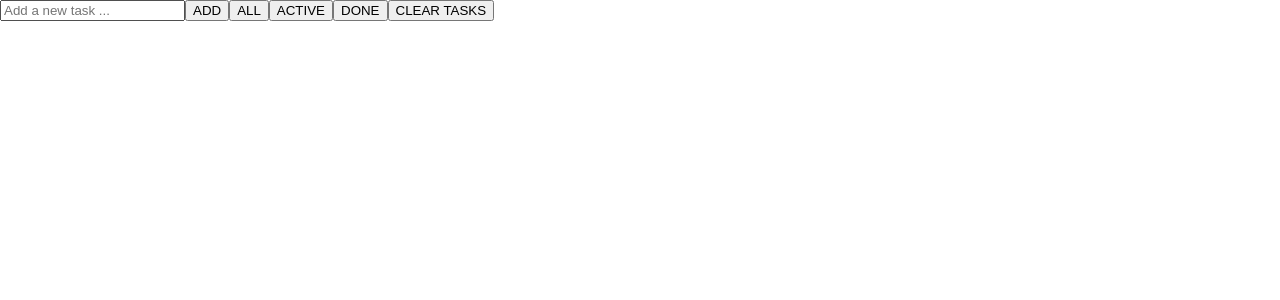
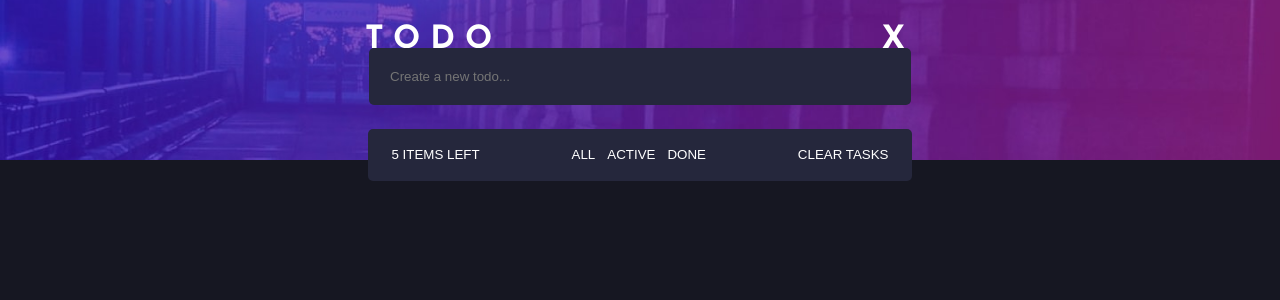
Before and after one commit to RobertVai/modern-todo, a React (Vite) app: page / in a window 1280 px wide. Shown: the top 300 px of the page. Built offline with nearby package versions, Linux system fonts and the light colour scheme.

Commit message:
todo list and input styles

```diff
--- /dev/null
+++ b/components/TodoButtons/TodoButtons.jsx
@@ -0,0 +1,18 @@
+import React from 'react'
+import styles from "../TodoButtons/TodoButtons.module.css"
+
+const TodoButtons = ({setFilter,clearTasks}) => {
+  return (
+    <>
+    <button className={styles.taskButton}>5 ITEMS LEFT</button>
+    <div>
+        <button onClick={() => setFilter("all")} className={styles.taskButton}>ALL</button>
+      <button onClick={() => setFilter("active")} className={styles.taskButton}>ACTIVE</button>
+      <button onClick={() => setFilter("done")} className={styles.taskButton}>DONE</button>
+    </div>
+      <button onClick={clearTasks} className={styles.taskButton}>CLEAR TASKS</button>
+    </>
+  )
+}
+
+export default TodoButtons
--- /dev/null
+++ b/components/TodoButtons/TodoButtons.module.css
@@ -0,0 +1,7 @@
+.taskButton {
+    background: none;
+    border: none;
+    color: white;
+    cursor: pointer;
+
+}
--- /dev/null
+++ b/components/TodoItem/TodoItem.jsx
@@ -0,0 +1,22 @@
+import React from "react";
+import styles from "../TodoItem/TodoItem.module.css";
+
+const TodoItem = ({ task, setTask, addTask }) => {
+  return (
+    <div className={styles.newTask}>
+      <input
+        type="text"
+        placeholder="Create a new todo..."
+        value={task}
+        onChange={(e) => setTask(e.target.value)}
+        onKeyDown={(e) => {
+          if (e.key === "Enter") {
+            addTask();
+          }
+        }}
+      ></input>
+    </div>
+  );
+};
+
+export default TodoItem;
--- /dev/null
+++ b/components/TodoItem/TodoItem.module.css
@@ -0,0 +1,15 @@
+.newTask {
+    display: flex;
+    padding-bottom: 1rem;
+    position: relative;
+    bottom: 7rem;
+}
+
+.newTask input {
+    padding: 1.3rem;
+    width: 500px;
+    background-color: hsl(235, 24%, 19%);
+    color: hsl(234, 39%, 85%);
+    border: none;
+    border-radius: 5px;
+}
--- /dev/null
+++ b/components/TodoList/TodoList.jsx
@@ -0,0 +1,25 @@
+import React from 'react'
+import styles from "../TodoList/TodoList.module.css"
+
+const TodoList = ({filteredTasks,toggleTask,deleteTask}) => {
+  return (
+
+
+        filteredTasks.map((t) => (
+        <li key={t.id} className={styles.taskRow}>
+          <input
+          className={styles.checkbox}
+          type="checkbox"
+          checked={t.completed}
+          onClick={() => toggleTask(t.id)}></input>
+          <p style={{textDecoration: t.completed ? "line-through" : "none"}}>{t.text}</p>
+          <button onClick={() => deleteTask(t.id)}>X</button>
+
+        </li>
+      ))
+
+  )
+
+}
+
+export default TodoList
--- /dev/null
+++ b/components/TodoList/TodoList.module.css
@@ -0,0 +1,20 @@
+.taskRow {
+    display: flex;
+    align-items: center;
+    padding: 0.1rem;
+    width: 540px;
+    background-color: hsl(235, 24%, 19%);
+    color: hsl(234, 39%, 85%);
+    letter-spacing: 1px;
+    gap: 1rem;
+    border-bottom: 1px solid rgba(255, 255, 255, 0.1);
+    border-radius: 5px;
+    position: relative;
+    bottom: 6.5rem;
+
+}
+
+
+.checkbox {
+
+}
--- a/index.html
+++ b/index.html
@@ -4,6 +4,9 @@
     <meta charset="UTF-8" />
     <link rel="icon" type="image/svg+xml" href="/vite.svg" />
     <meta name="viewport" content="width=device-width, initial-scale=1.0" />
+    <link rel="preconnect" href="https://fonts.googleapis.com">
+<link rel="preconnect" href="https://fonts.gstatic.com" crossorigin>
+<link href="https://fonts.googleapis.com/css2?family=Josefin+Sans:ital,wght@0,100..700;1,100..700&family=Libre+Baskerville:ital,wght@0,400;0,700;1,400&display=swap" rel="stylesheet">
     <title>modern-todo-app</title>
   </head>
   <body>
--- a/package.json
+++ b/package.json
@@ -11,7 +11,8 @@
   },
   "dependencies": {
     "react": "^19.2.0",
-    "react-dom": "^19.2.0"
+    "react-dom": "^19.2.0",
+    "usehooks-ts": "^3.1.1"
   },
   "devDependencies": {
     "@eslint/js": "^9.39.1",
--- a/src/App.css
+++ b/src/App.css
@@ -1,4 +1,64 @@
 body {
-  margin: 0;
-  padding: 0;
+  font-family: "Josefin Sans", sans-serif;
+  font-optical-sizing: auto;
+  font-weight: 400;
+  font-style: normal;
+  margin: 0 auto;
+  padding: 0 auto;
+  background-color: hsl(235, 21%, 11%);
+  height: 100vh;
+  max-width: 1440px;
 }
+
+.title {
+  display: flex;
+  justify-content: space-between;
+  width: 550px;
+  padding-bottom: 5rem;
+}
+
+
+.taskWrapper {
+  display: flex;
+  flex-direction: column;
+  justify-content: center;
+  align-items: center;
+  color: hsl(234, 39%, 85%);
+
+
+
+}
+
+.hero {
+  display: flex;
+  align-items: center;
+  justify-content: center;
+  background-image: url(/images/bg-desktop-dark.jpg);
+  background-size: cover;
+  background-repeat: no-repeat;
+  background-position: center;
+  height: 20vh;
+  width: 100%;
+}
+
+.taskRow {
+  display: flex;
+}
+
+.taskWrapper h1 {
+  color: white;
+  letter-spacing: 10px;
+}
+
+.buttonsContainer {
+display: flex;
+align-items: center;
+justify-content: space-between;
+width: 509px;
+position: relative;
+bottom: 6.5rem;
+background-color: hsl(235, 24%, 19%);
+padding: 1.1rem;
+border: none;
+border-radius: 5px;
+}
--- a/src/App.jsx
+++ b/src/App.jsx
@@ -1,10 +1,14 @@
 import { useState } from "react";
+import TodoItem from "../components/TodoItem/TodoItem";
+import TodoList from "../components/TodoList/TodoList";
+import TodoButtons from "../components/TodoButtons/TodoButtons";
+import { useLocalStorage } from "usehooks-ts";
+import "./App.css";
 
-import "./App.css";
 
 function App() {
   const [task,setTask] = useState ("")
-  const [tasks,setTasks] = useState ([])
+  const [tasks,setTasks] = useLocalStorage ("tasks", [])
   const [filter,setFilter] = useState ("all")
   const [theme,setTheme] = useState ("light")
 
@@ -40,31 +44,30 @@ function App() {
 
 
   return (
-    <div>
-      <input
-      type="text"
-      placeholder="Add a new task ..."
-      value={task}
-      onChange={(e) => setTask(e.target.value)}
-      ></input>
-      <button onClick={addTask}>ADD</button>
+    <div className="taskWrapper">
+    <div className="hero">
+      <div className="title">
+      <h1>TODO</h1>
+      <h1>X</h1>
+      </div>
+      </div>
+    <div className="taskRow">
+      <TodoItem
+      task={task}
+      setTask={setTask}
+      addTask={addTask}/>
+    </div>
+      <TodoList
+      filteredTasks={filteredTasks}
+      deleteTask={deleteTask}
+      toggleTask={toggleTask}/>
 
-      {filteredTasks.map((t) => (
-        <li key={t.id}>
-          <input type="checkbox"
-          checked={t.completed}
-          onClick={() => toggleTask(t.id)}></input>
-          <p style={{textDecoration: t.completed ? "line-through" : "none"}}>{t.text}</p>
-          <button onClick={() => deleteTask(t.id)}>X</button>
+    <div className="buttonsContainer">
+      <TodoButtons
+      setFilter={setFilter}
+      clearTasks={clearTasks}/>
+      </div>
 
-        </li>
-      ))}
-
-      <button onClick={() => setFilter("all")}>ALL</button>
-      <button onClick={() => setFilter("active")}>ACTIVE</button>
-      <button onClick={() => setFilter("done")}>DONE</button>
-
-      <button onClick={clearTasks}>CLEAR TASKS</button>
     </div>
   );
 }
```
Also changed, not shown: 1 other file (tests, documents, lock files or other folders).
